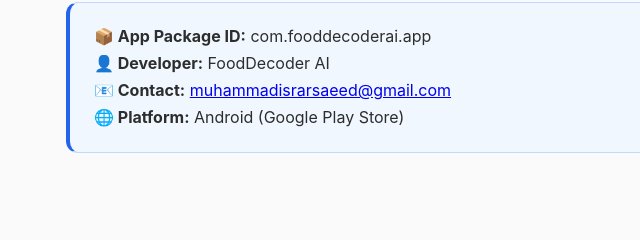
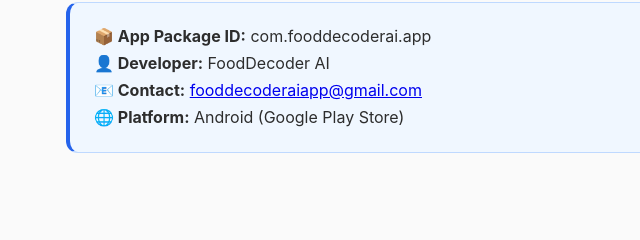
Before and after one commit to muhammadisrarsaeed-boop/fooddecoderai-policies, a plain HTML site: page index.html in a window 1280 px wide. Shown: the part 1502-1742 px from the top of the page, 168-808 px from the left. Drawn offline with Linux system fonts and the light colour scheme.

Commit message:
Update contact email to fooddecoderaiapp@gmail.com

```diff
--- a/index.html
+++ b/index.html
@@ -134,7 +134,7 @@
     <div class="card info">
       <strong>📦 App Package ID:</strong> com.fooddecoderai.app<br>
       <strong>👤 Developer:</strong> FoodDecoder AI<br>
-      <strong>📧 Contact:</strong> <a href="mailto:muhammadisrarsaeed@gmail.com">muhammadisrarsaeed@gmail.com</a><br>
+      <strong>📧 Contact:</strong> <a href="mailto:fooddecoderaiapp@gmail.com">fooddecoderaiapp@gmail.com</a><br>
       <strong>🌐 Platform:</strong> Android (Google Play Store)
     </div>
   </div>
```
